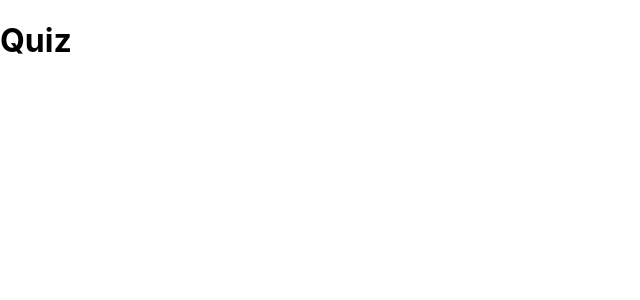
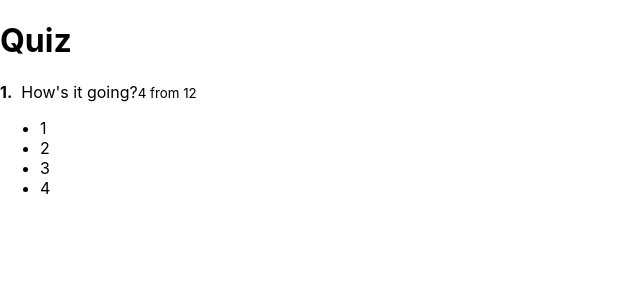
Before and after one commit to vitaliisotnichenko/react-practice, a React app in the folder react-quiz/: page / in a window 1280 px wide. Shown: the top 300 px of the page, without its empty margins (0-640 px from the left). Built offline with nearby package versions, Linux system fonts and the light colour scheme.

Commit message:
Active question component

```diff
--- a/react-quiz/src/components/ActiveQuiz/ActiveQuiz.css
+++ b/react-quiz/src/components/ActiveQuiz/ActiveQuiz.css
@@ -0,0 +1,13 @@
+.ActiveQuiz {
+    padding: 20px;
+    color: #fff;
+    border: 2px solid #fff;
+    border-radius: 5px;
+    margin: 0 10px;
+    box-sizing: border-box;
+}
+
+.Question {
+    display: flex;
+    justify-content: space-between;
+}
--- a/react-quiz/src/components/ActiveQuiz/ActiveQuiz.js
+++ b/react-quiz/src/components/ActiveQuiz/ActiveQuiz.js
@@ -0,0 +1,22 @@
+import React from "react";
+import classes from "./ActiveQuiz.css"
+
+const ActiveQuiz = props => (
+        <div className={classes.ActiveQuiz}>
+            <p className={classes.Question}>
+                <span>
+                    <strong>1.</strong>&nbsp;
+                    How's it going?
+                </span>
+                <small>4 from 12</small>
+            </p>
+            <ul>
+                <li>1</li>
+                <li>2</li>
+                <li>3</li>
+                <li>4</li>
+            </ul>
+        </div>
+)
+
+export default ActiveQuiz
--- a/react-quiz/src/containers/Quiz/Quiz.css
+++ b/react-quiz/src/containers/Quiz/Quiz.css
@@ -11,3 +11,7 @@
     color: #fff;
     margin-left: 10px;
 }
+
+.QuizWrapper {
+    width: 600px;
+}
--- a/react-quiz/src/containers/Quiz/Quiz.js
+++ b/react-quiz/src/containers/Quiz/Quiz.js
@@ -1,5 +1,6 @@
 import React, {Component} from "react";
 import classes from './Quiz.css'
+import ActiveQuiz from "../../components/ActiveQuiz/ActiveQuiz";
 
 class Quiz extends Component {
     state = {
@@ -9,7 +10,10 @@
     render() {
         return (
             <div className={classes.Quiz}>
-                <h1>Quiz</h1>
+                <div className={classes.QuizWrapper}>
+                    <h1>Quiz</h1>
+                    <ActiveQuiz />
+                </div>
             </div>
         )
     }
```
